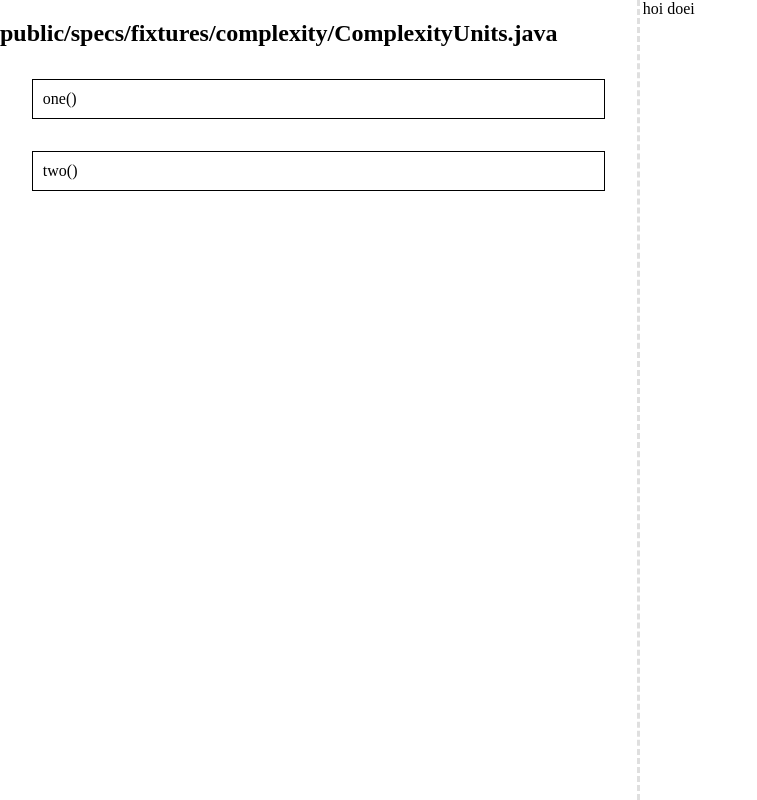
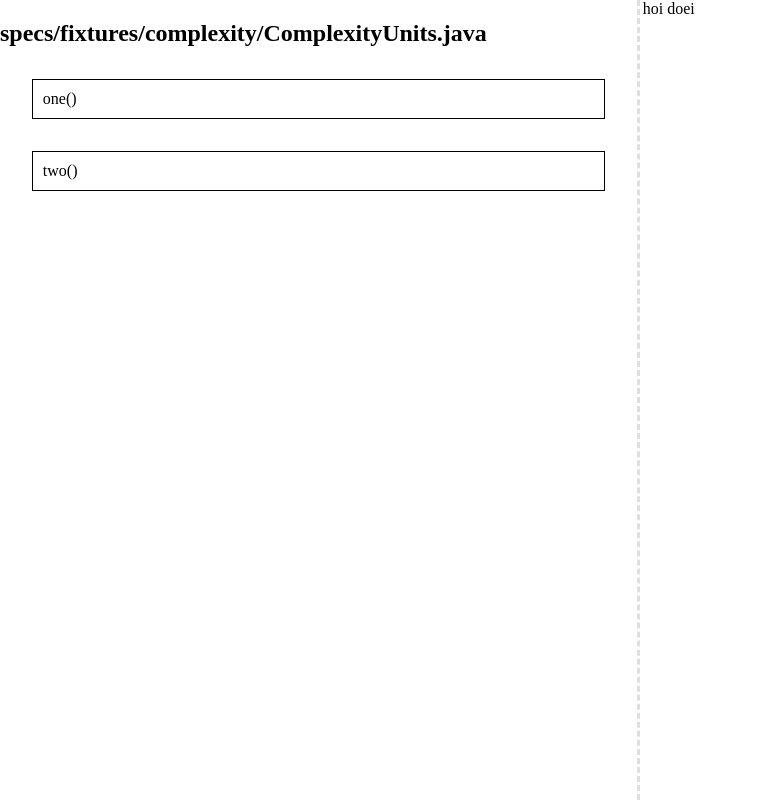
Before and after one commit to hjastenger/software_evolution, a React app in the folder visualization/: page / in a window 1280 px wide. Shown: the whole page, without its empty margins (0-757 px from the left). Built offline with nearby package versions, Linux system fonts and the light colour scheme.

Commit message:
feat(style): add better styling for overflow scrolling

```diff
--- a/visualization/src/App.js
+++ b/visualization/src/App.js
@@ -14,7 +14,7 @@ class App extends Component {
       files: [
         {
           // TODO: Remove "content" as this should be read from file
-          loc: 'public/specs/fixtures/complexity/ComplexityUnits.java',
+          loc: 'specs/fixtures/complexity/ComplexityUnits.java',
           content: 'def henk; binding.pry; end',
           methods: [
             {
--- a/visualization/src/Code.js
+++ b/visualization/src/Code.js
@@ -26,7 +26,7 @@ class Code extends Component {
     });
 
     fetch(newProps.selected.loc)
-      .then((res) => console.log(res))
+      .then((res) => res.text().then((text) => this.setState({ content: text })))
       .catch(() => console.warn("Couldn't fetch data"));
   }
 
--- a/visualization/src/index.css
+++ b/visualization/src/index.css
@@ -37,12 +37,13 @@ body {
 .code-content {
   display: none;
   position: absolute;
-  width: 49.9%;
+  width: 49.8%;
   height: 100vh;
   background-color: white;
   border-top: 1px solid gray;
   border-right: 1px solid gray;
   border-bottom: 1px solid gray;
+  overflow-y: scroll;
 }
 
 .title-pane {
```
